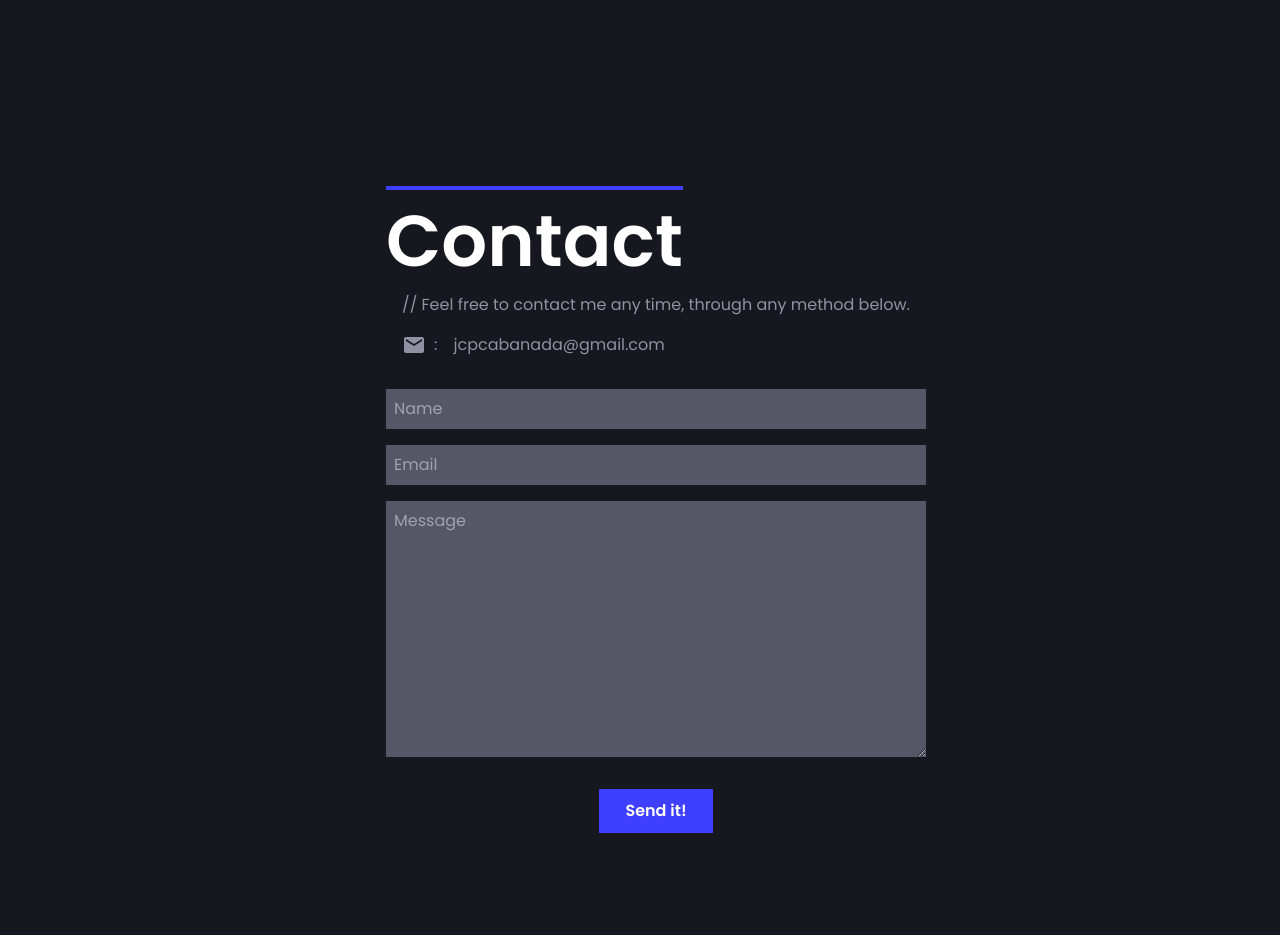
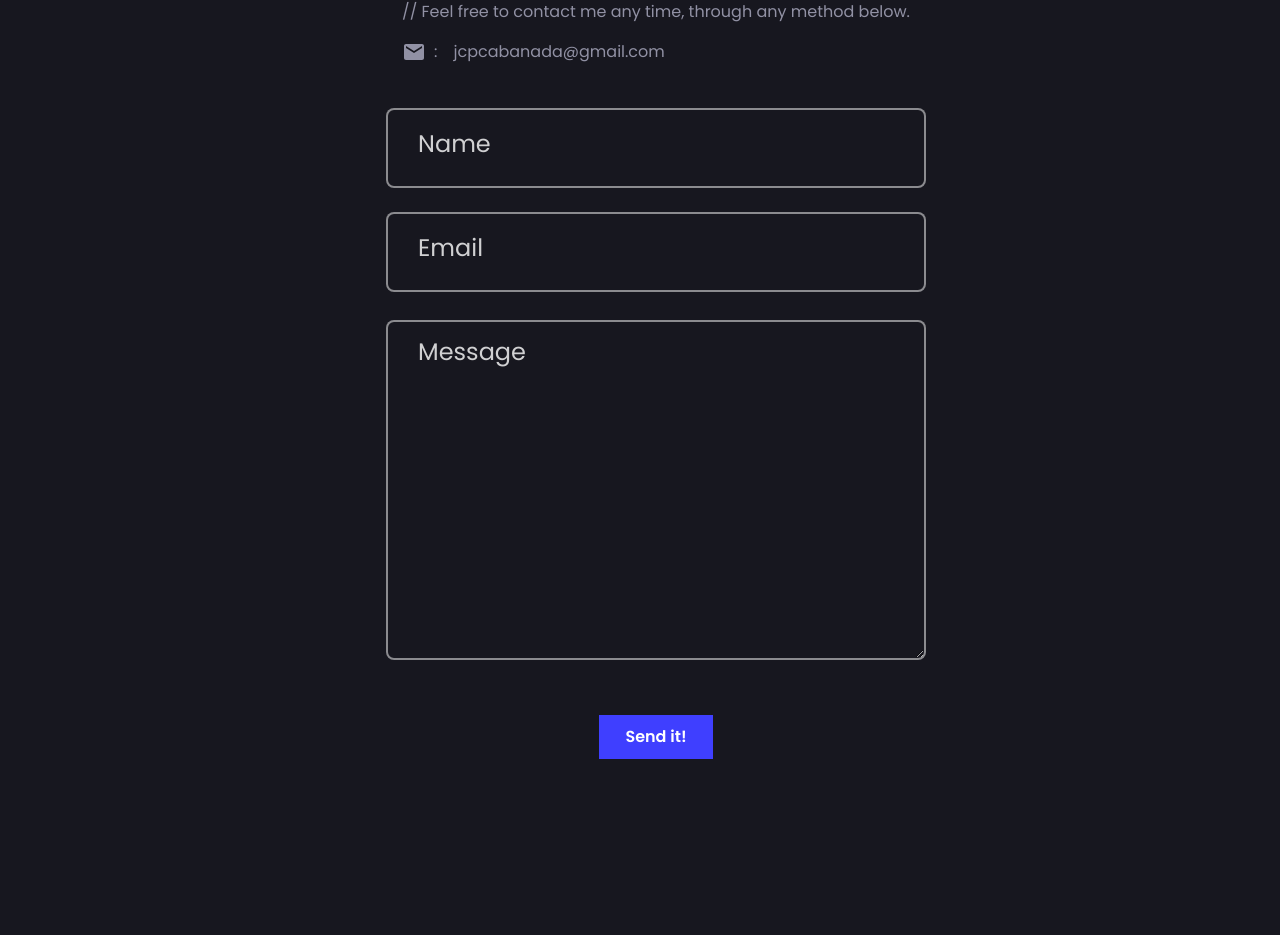
Before and after one commit to jcpcab/jcpcabPortfolio, a React (Create React App) app: page / in a window 1280 px wide. Shown: the part 3353-4304 px from the top of the page. Built offline with nearby package versions, Linux system fonts and the light colour scheme.

Commit message:
Text input boxes FINALLY STYLED still need use DOM minipulation for better UX

```diff
--- a/src/components/Contact.jsx
+++ b/src/components/Contact.jsx
@@ -5,7 +5,7 @@ const Contact = () => {
   return (
     <div
       name="contact"
-      className="w-full md:h-screen bg-[#17171F] text-[#9191A4] flex justify-center items-center p-4 m-4 mt-32"
+      className="w-full md:h-screen bg-[#17171F] text-[#9191A4] flex justify-center items-center p-4 m-4 mt-32 pb-96"
     >
       <div className="">
         <div className="pb-4">
@@ -32,27 +32,48 @@ const Contact = () => {
             action="https://getform.io/f/435502fd-a63e-4ad0-9609-a8b4ede542a7"
             className="flex flex-col max-w-[600px] w-full"
           >
+            <label className="relative">
               <input
-                className=" p-2 bg-[#565666] text-[#FFFFFF]"
+                className="w-full my-3 h-20 p-2 px-6 text-2xl bg-[#17171F] text-[#FFFFFF] border-white border-2 rounded-lg
+             border-opacity-50 outline-none focus:border-blue-500 focus:text-white transition duration-200 "
                 type="text"
-                placeholder="Name"
                 name="name"
               />
+              <span className="text-2xl text-white text-opacity-80 absolute left-0 top-8 mx-6 px-2 transition duration-200 input-text">
+                Name
+              </span>
+            </label>
+
+            <label className="relative">
               <input
-                className="my-4 p-2 bg-[#565666] text-[#FFFFFF]"
-                type="email"
-                placeholder="Email"
+                className="w-full my-3 h-20 p-2 px-6 text-2xl bg-[#17171F] text-[#FFFFFF] border-white border-2 rounded-lg
+                border-opacity-50 outline-none focus:border-blue-500 focus:text-white transition duration-200"
+                type="text"
                 name="email"
               />
+              <span className="text-2xl text-white text-opacity-80 absolute left-0 top-8 mx-6 px-2 transition duration-200 input-text">
+                Email
+              </span>
+            </label>
+
+            <label className="relative group">
               <textarea
-                className="p-2 bg-[#565666] text-[#FFFFFF]"
-                placeholder="Message"
-                name="message"
+                className="w-full my-4  p-2 px-6 text-2xl bg-[#17171F] text-[#FFFFFF] border-white border-2 rounded-lg
+                border-opacity-50 outline-none focus:border-blue-500 focus:text-white transition duration-200"
+                name="Message"
                 rows="10"
-              ></textarea>
-              <button className="transition ease-in-out delay-150 bg-blue hover:-translate-y-1 hover:scale-110 hover:bg-indigo-500 duration-150 hover:rounded-md text-[#FFFFFF] group font-semibold border-2 px-6 py-2 my-8 mx-auto flex items-center border-[#3F3FFF] hover:border-[#FFFFFF] bg-[#3F3FFF] ">
+              />
+              <span className="text-2xl text-white text-opacity-80 absolute left-0 top-8 mx-6 px-2 transition duration-200 input-textarea">
+                Message
+              </span>
+              <button
+                className="top-10 transition ease-in-out delay-150 bg-blue hover:-translate-y-1 hover:scale-110 hover:bg-indigo-500
+           duration-150 hover:rounded-md text-[#FFFFFF] group font-semibold border-2 px-6 py-2 my-8 mx-auto flex items-center border-[#3F3FFF]
+            hover:border-[#FFFFFF] bg-[#3F3FFF] "
+              >
                 <p className="">Send it!</p>
               </button>
+            </label>
           </form>
         </div>
       </div>
--- a/src/index.css
+++ b/src/index.css
@@ -33,8 +33,13 @@
             border-l-[rgba(126,97,255,0.08)] border-l-2
             backdrop-blur-sm
     }
+    input[type="text"]:focus ~ .input-text{
+        @apply text-blue-500 bg-[#17171F] transform -translate-y-8 -translate-x-4 scale-75
+    }
+    textarea:focus ~ .input-textarea{
+        @apply text-blue-500 bg-[#17171F] transform -translate-y-8 -translate-x-4 scale-75
+    }
 }
-
 .tilt {
     transform-style: preserve-3d
 }
```
Lines whose indentation alone changed are shown as unchanged.
